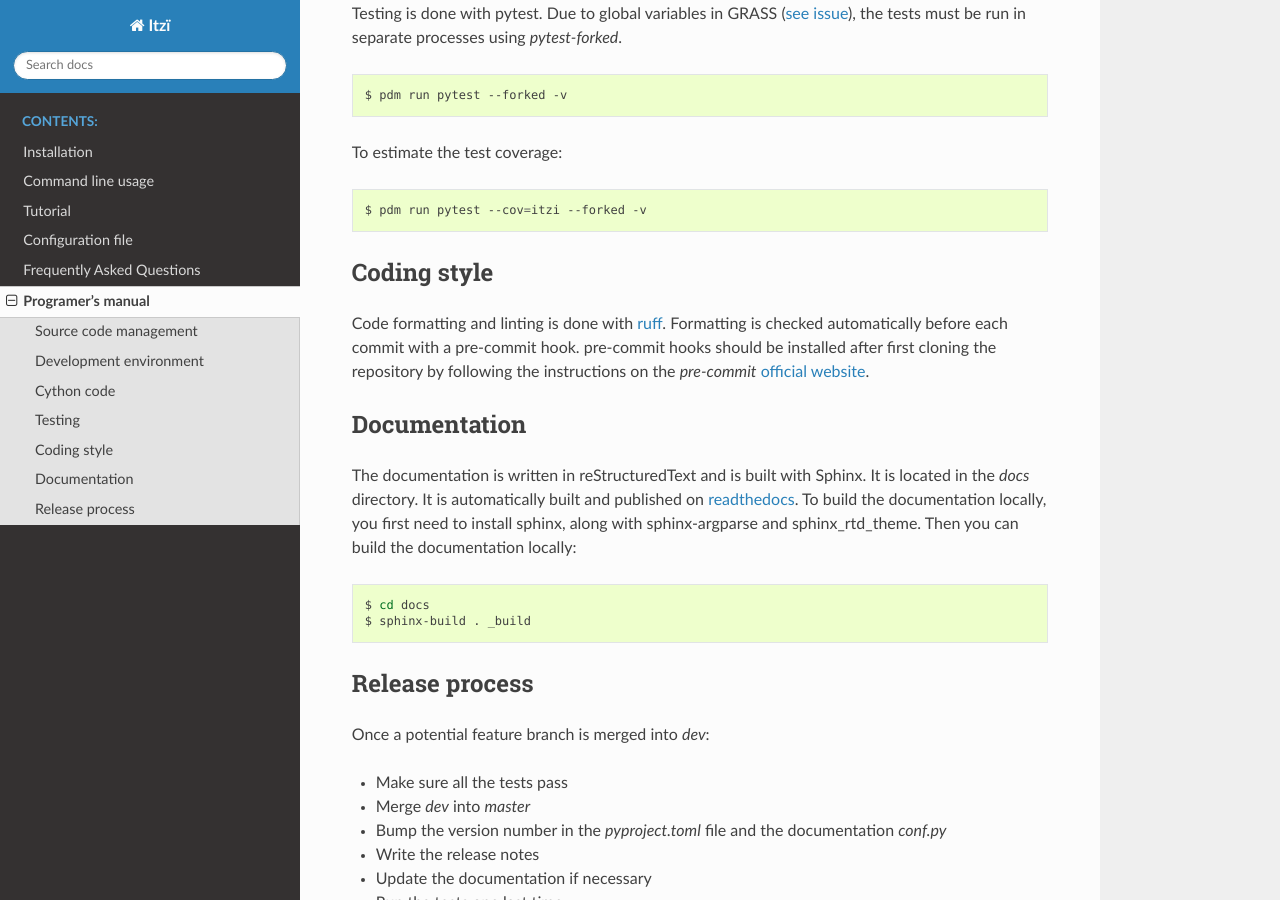
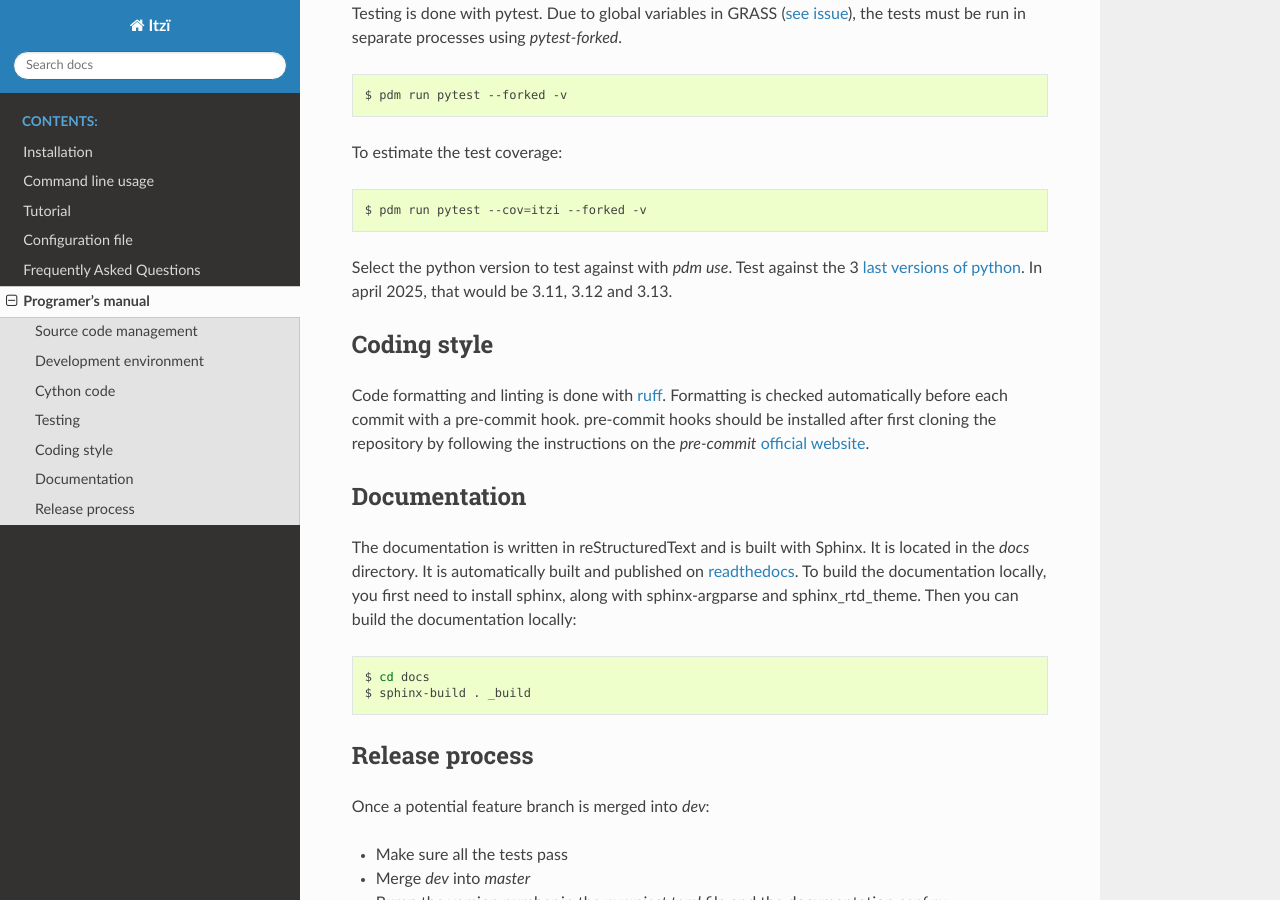
Before and after one commit to ItziModel/itzi, a Sphinx documentation site: the page built from docs/prog_manual.rst, in a window 1280 px wide and 900 px high, scrolled down 1199 px. Built offline with Sphinx 7.4.7 and the Read the Docs theme 3.1.0, drawn with Linux system fonts in a browser that asks for light colours.

Commit message:
add python version testing to prog manual

```diff
--- a/docs/prog_manual.rst
+++ b/docs/prog_manual.rst
@@ -4,6 +4,7 @@ Programer's manual
 
 Itzï is written principally in Python.
 The computationally intensive parts of the code are written in Cython.
+
 
 Source code management
 ----------------------
@@ -18,6 +19,7 @@ The repository has two branches:
 
 The code should be tested in *dev* before being merged to master for release.
 Any larger, possibly breaking changes should be done in a feature branch from *dev*.
+
 
 Development environment
 -----------------------
@@ -53,6 +55,7 @@ you can do so by running the following command in the root directory of the repo
     $ cython -3 src/itzi/flow.pyx
     $ pdm install
 
+
 Testing
 -------
 
@@ -70,12 +73,18 @@ To estimate the test coverage:
 
     $ pdm run pytest --cov=itzi --forked -v
 
+Select the python version to test against with *pdm use*.
+Test against the 3 `last versions of python <https://devguide.python.org/versions/>`__.
+In april 2025, that would be 3.11, 3.12 and 3.13.
+
+
 Coding style
 ------------
 
 Code formatting and linting is done with `ruff <https://docs.astral.sh/ruff/>`__.
 Formatting is checked automatically before each commit with a pre-commit hook.
 pre-commit hooks should be installed after first cloning the repository by following the instructions on the *pre-commit* `official website <https://pre-commit.com/>`__.
+
 
 Documentation
 -------------
@@ -89,6 +98,7 @@ Then you can build the documentation locally:
 
     $ cd docs
     $ sphinx-build . _build
+
 
 Release process
 ---------------
```
